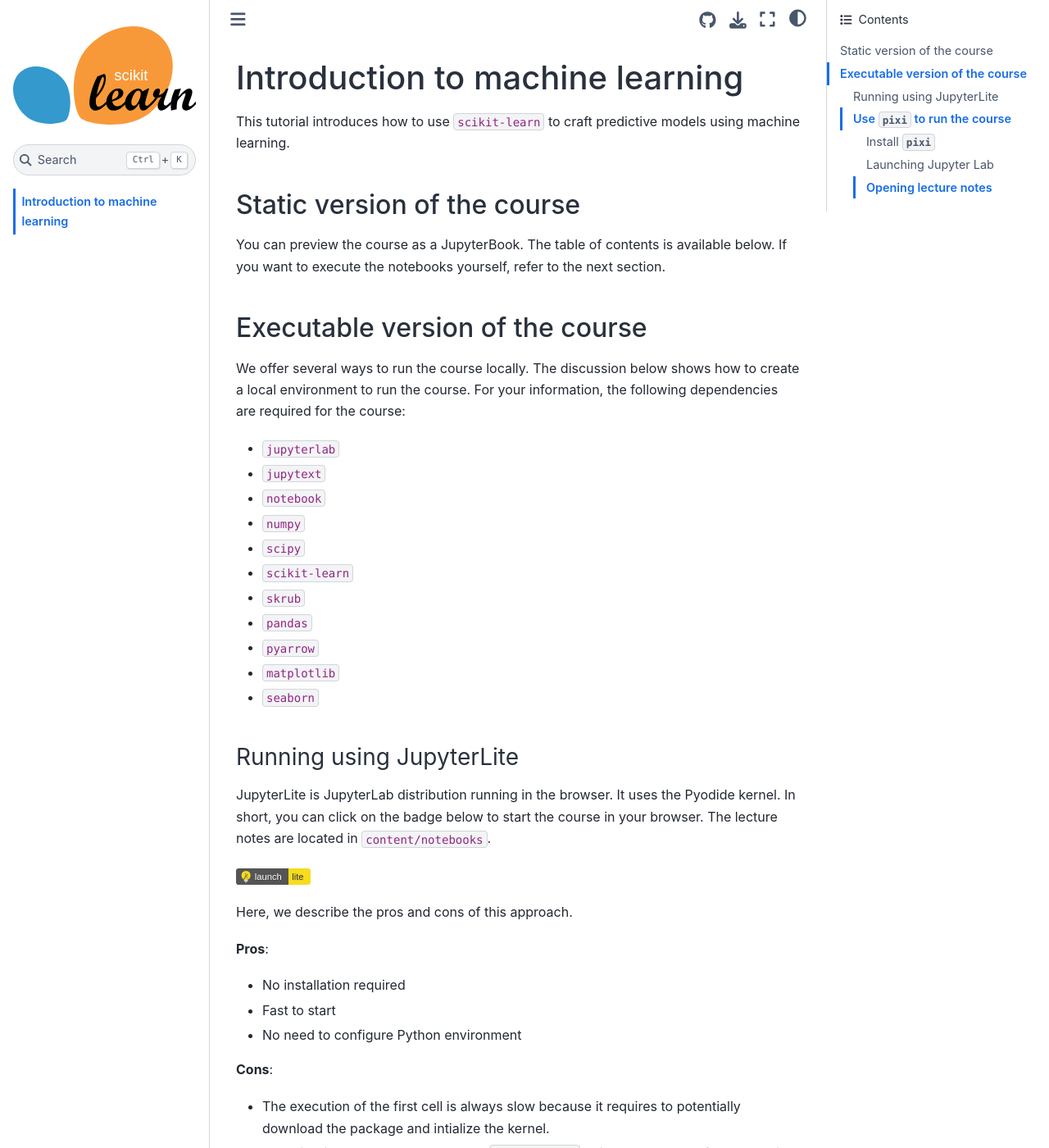
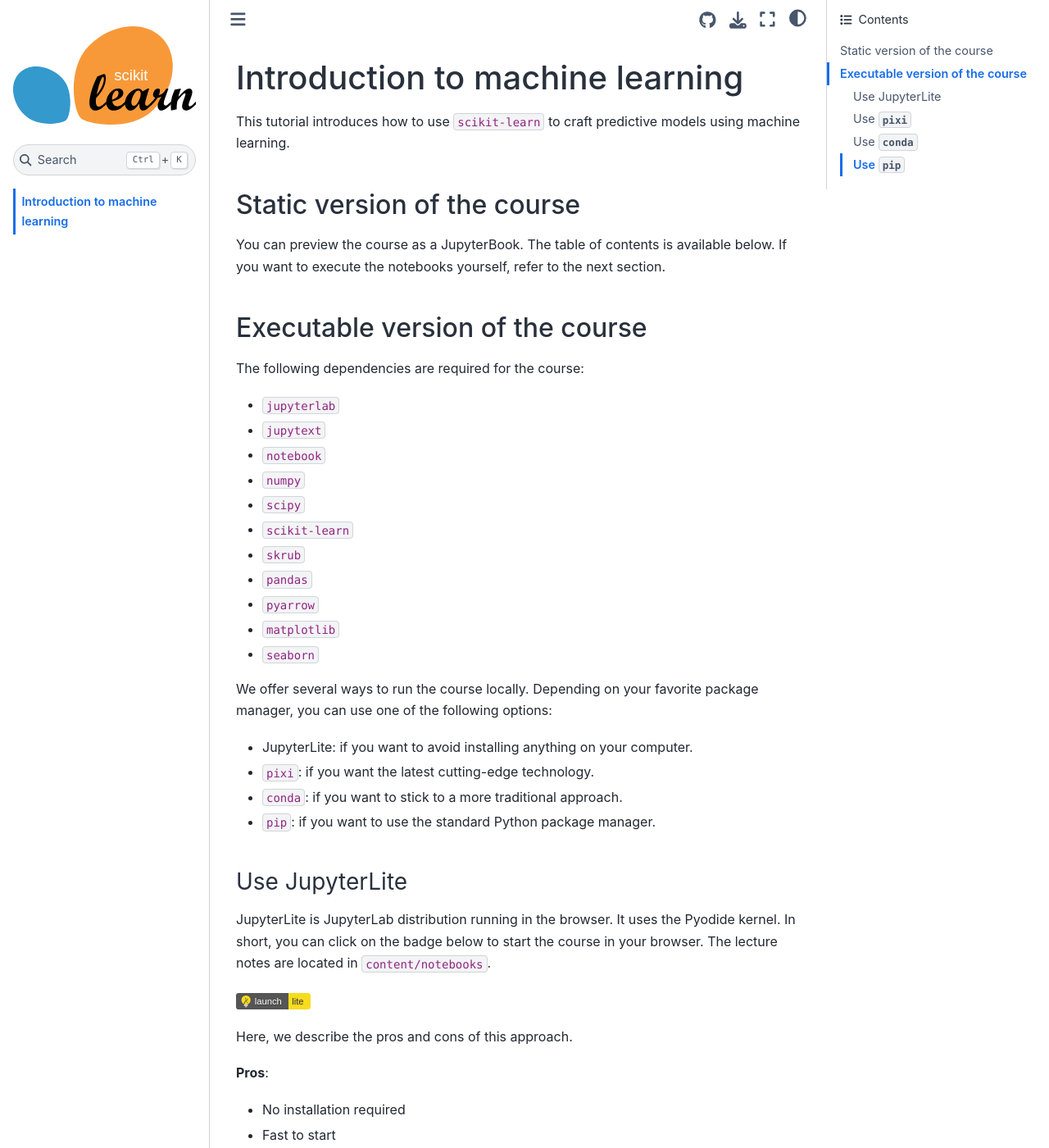
Before and after one commit to sylvaincom/traces-sklearn, a Jupyter Book: the page built from book/intro.md, in a window 1280 px wide and 1400 px high. Shown: the whole window at 82% size. Built offline with Jupyter Book 1.0.4 settings and Sphinx 7.4.7 and the Sphinx Book theme 1.1.4, drawn with Linux system fonts in a browser that asks for light colours; pages that are not in the unit, such as notebooks, are missing from menus; some of the changed text lies outside the part shown.

Commit message:
Give more details regarding install

````diff
--- a/book/intro.md
+++ b/book/intro.md
@@ -13,9 +13,7 @@
 
 ## Executable version of the course
 
-We offer several ways to run the course locally. The discussion below shows how to
-create a local environment to run the course. For your information, the following
-dependencies are required for the course:
+The following dependencies are required for the course:
 
 - `jupyterlab`
 - `jupytext`
@@ -29,7 +27,15 @@
 - `matplotlib`
 - `seaborn`
 
-### Running using JupyterLite
+We offer several ways to run the course locally. Depending on your favorite package
+manager, you can use one of the following options:
+
+- JupyterLite: if you want to avoid installing anything on your computer.
+- `pixi`: if you want the latest cutting-edge technology.
+- `conda`: if you want to stick to a more traditional approach.
+- `pip`: if you want to use the standard Python package manager.
+
+### Use JupyterLite
 
 JupyterLite is JupyterLab distribution running in the browser. It uses the Pyodide
 kernel. In short, you can click on the badge below to start the course in your
@@ -55,7 +61,7 @@
 - We need to make some defensive import when those are optional dependencies of
   some libraries, e.g. importing `matplotlib` when using `pandas` plot.
 
-### Use `pixi` to run the course
+### Use `pixi`
 
 `pixi` is a package management tool allowing to manage Python environments. Here, you
 see that we have a `pixi.toml` and `pixi.lock` files that specify those environments.
@@ -80,3 +86,32 @@
 The lecture notes are available in the `python_files` directory. To open the Python
 file as notebook, you need to right click on the file and select
 `Open with` -> `Notebook`.
+
+### Use `conda`
+
+#### Install `miniforge`
+
+Download and install the latest version of `miniforge` from the [official
+website](https://conda-forge.org/download/).
+
+#### Create the environment
+
+You just have to run the following command:
+
+```bash
+conda env create -f environment.yml
+```
+
+and then activate the environment with:
+
+```bash
+conda activate traces-sklearn
+```
+
+### Use `pip`
+
+You can use `pip` and install the dependencies using the `requirements.txt` file.
+
+```bash
+pip install -r requirements.txt
+```
````
Also changed, not shown: README.md (+83 -9 lines).
